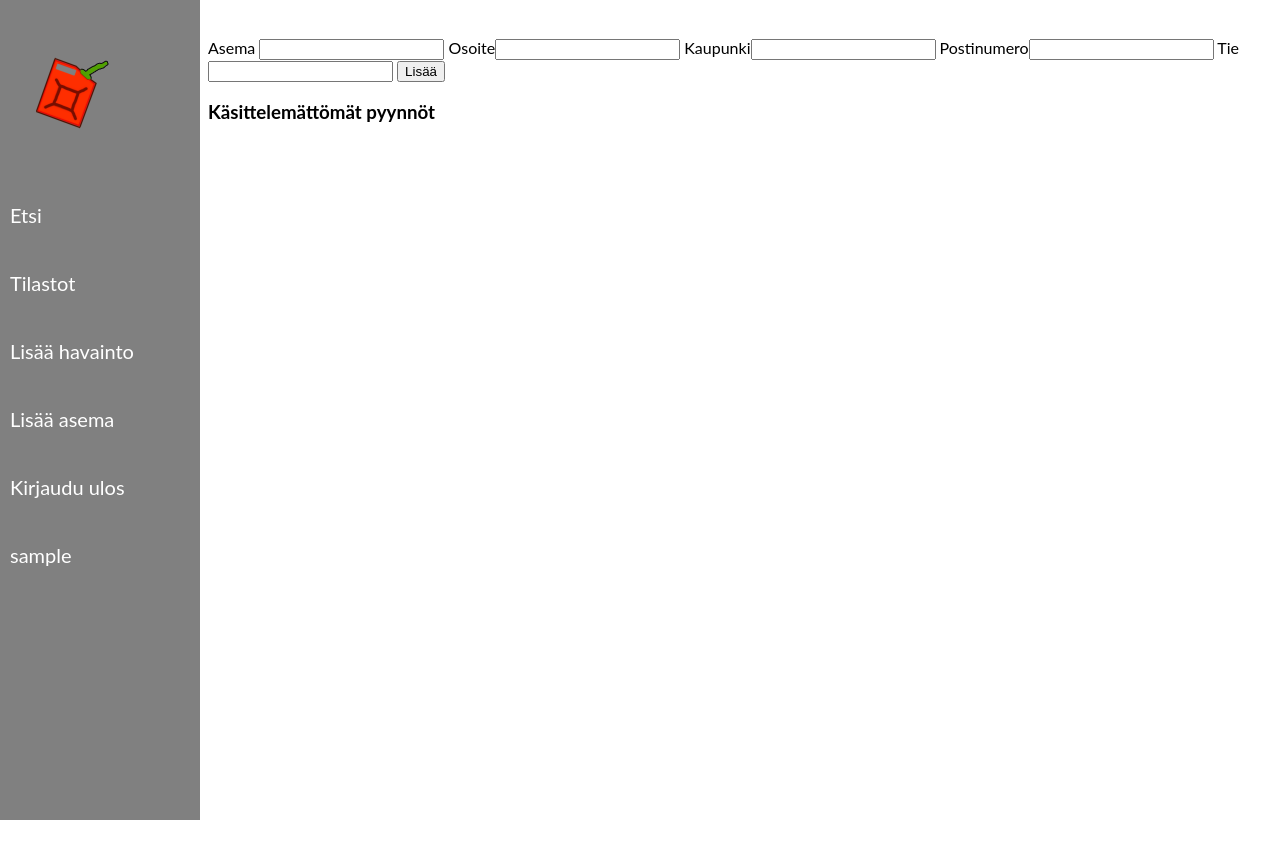
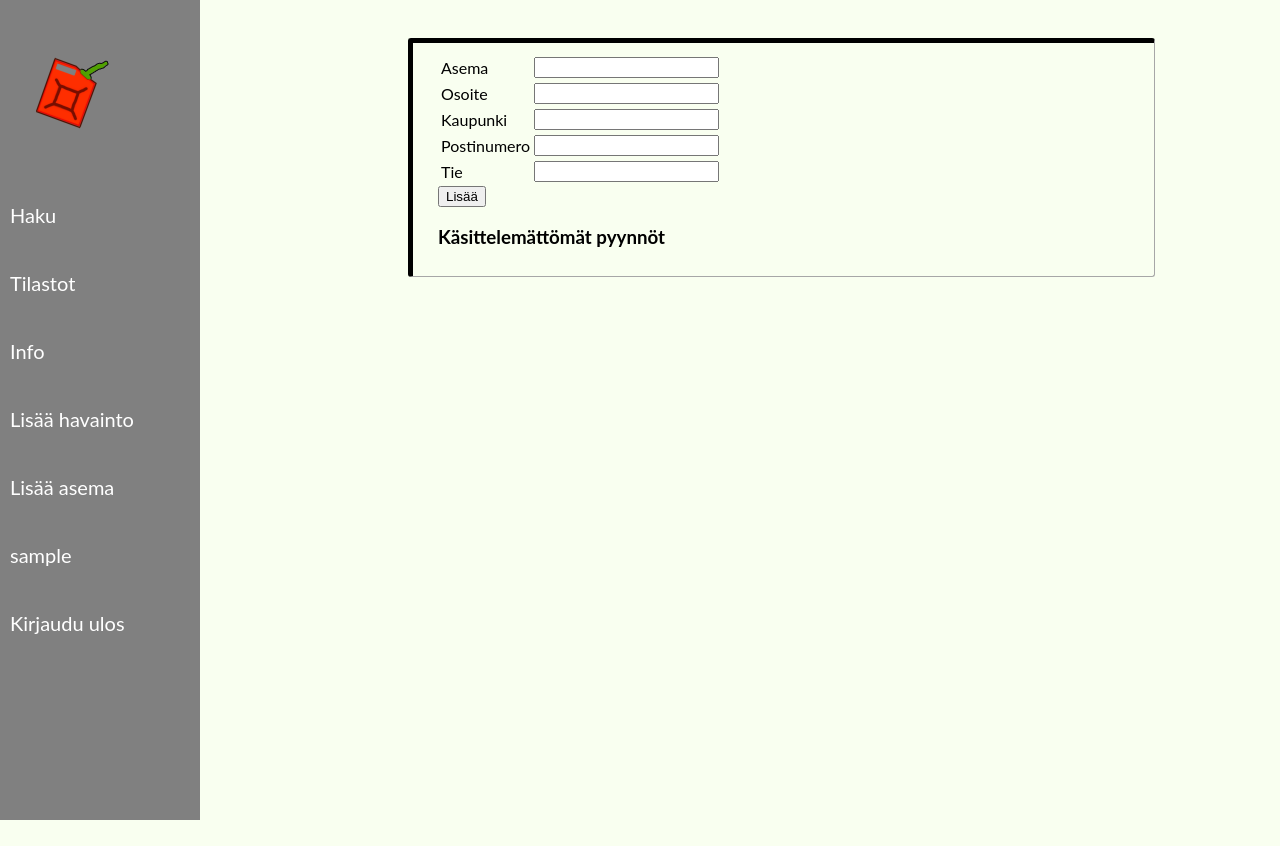
Before and after one commit to aapohu/tsoha-hintaseuranta, a Flask app: template templates/newstation.html in a window 1280 px wide. Run offline with Flask 2, Linux system fonts and the light colour scheme; the template is opened without the code that fills it, so the values that code supplies are empty; the visitor is signed in with stand-in values (Sample User, id 1); some libraries are stand-ins or nearby versions.

Commit message:
visual updates

```diff
--- a/queries.py
+++ b/queries.py
@@ -60,7 +60,7 @@ get_avg_daily = "SELECT ROUND(AVG(NULLIF(type1_price, 0.0))::numeric,3) AS type1
                         date_trunc('day', time) AS date \
                         FROM prices WHERE visible = TRUE \
                         GROUP BY date_trunc('day', time) \
-                        ORDER BY date\
+                        ORDER BY date ASC\
                         LIMIT 30;"
 
 get_avg_monthly = "SELECT ROUND(AVG(NULLIF(type1_price, 0.0))::numeric,3) AS type1_avg, \
@@ -83,7 +83,7 @@ get_user_id = "SELECT id FROM users WHERE username =:username;"
 
 is_banned = "SELECT visible FROM users WHERE username =:username;"
 
-get_user_info = "SELECT id, username, visible, (SELECT COUNT(*) FROM prices WHERE user_id = :id) AS pricecount, (SELECT COUNT(*) FROM chat WHERE sender_id = :id) AS chatcount FROM users WHERE id = :id;"
+get_user_info = "SELECT id, username, visible, (SELECT COUNT(*) FROM prices WHERE user_id = :id) AS pricecount, (SELECT COUNT(*) FROM chat WHERE sender_id = :id) AS chatcount, joindate FROM users WHERE id = :id;"
 
 get_password = "SELECT password FROM users WHERE username =:username;"
 
--- a/schema.sql
+++ b/schema.sql
@@ -30,7 +30,7 @@ INSERT INTO stations (station_name,addr, city, postnr, road, operational, visibl
 
 INSERT INTO prices (station_id,user_id,time,type1_price,type2_price,type3_price) VALUES (1,1,NOW(),1.619,1.728,1.489);
 
-INSERT INTO prices (station_id, user_id, time, visible, type1_price, type2_price, type3_price, type4_price) VALUES (1,1, TIMESTAMP '2021-7-10 23:27:00', TRUE, 1.649, 0.0, 0.0, 0.0);
+INSERT INTO prices (station_id, user_id, time, visible, type1_price, type2_price, type3_price, type4_price) VALUES (1,1, TIMESTAMP '2021-7-10 23:27:00', TRUE, 1.649, 1.734, 1.473.0, 0.0);
 
 INSERT INTO prices (station_id, user_id, time, visible, type1_price, type2_price, type3_price, type4_price) VALUES (1,1, TIMESTAMP '2021-7-10 23:27:00', TRUE, 1.598, 0.0, 0.0, 0.0);
 
--- a/static/style.css
+++ b/static/style.css
@@ -2,7 +2,13 @@
 body {
     font-family: "Lato", sans-serif;
     font-size: 20;
+    background-color: #f9fff0;
   }
+
+.table{
+    border-top: 5px solid black;
+    border-left: 5px solid black;
+}
 
 table.table1, table.table1 tr, table.table1 th, table.table1 td{
     border:1px solid black;
@@ -94,7 +103,31 @@ table.sortable thead {
     height:100vh;
 }
 
+.text-content {
+    width: 70vw;
+    text-align: left;
+    margin: 0 auto;
+    width: 80%;
+    padding: 10px 25px;
+    border: 1px solid #A7A7A7;
+    margin: 0 0 1px 0;
+    border-radius: 3px;
+    border-top: 5px solid black;
+    border-left: 5px solid black;
+
+}
+
+.text-content a{
+    text-decoration: none;
+}
+.text-content a:hover{
+    color: blue;
+}
+
 .contentacc {
+    text-align: center;
+    margin: 0 auto;
+    width: 80%;
     padding: 10px 25px;
     border: 1px solid #A7A7A7;
     margin: 0 0 1px 0;
--- a/templates/layout.html
+++ b/templates/layout.html
@@ -10,7 +10,7 @@
     <!-- jquery and datatables for sortable tables -->
     <script type="text/javascript" src="https://code.jquery.com/jquery-3.6.0.min.js"></script>
     <script type="text/javascript" src="https://cdn.datatables.net/1.11.3/js/jquery.dataTables.min.js"></script>
-
+    <script type="text/javascript" src="//cdn.datatables.net/plug-ins/1.10.11/sorting/date-eu.js"></script>
 
     <script type="text/javascript" src = "https://cdn.jsdelivr.net/npm/chart.js@3.5.1/dist/chart.min.js"></script>
     <link rel="shortcut icon" href="/static/favicon.ico">
@@ -22,15 +22,16 @@
 
 <div class = "sidebar">
     <a href="/"><img src="/static/icon2.png" height="75px"></a><br>
-    <a href="/search">Etsi</a><br>
+    <a href="/search">Haku</a><br>
     <a href="/stats">Tilastot</a><br>
+    <a href="/info">Info</a> <br>
     {% if session.username %}
     <a href="/newprice">Lisää havainto</a><br>
     <a href="/newstation">Lisää asema</a><br>
+    <a href="/user/{{session.user_id}}"> {{ session.username }} </a><br>
     <a href="/logout">Kirjaudu ulos</a> <br>
-    <a href="/user/{{session.user_id}}"> {{ session.username }} </a><br>
     {% else %}
-    <a href="/newuser">Rekisteröidy</a> <br>
+    <a href="/register">Rekisteröidy</a> <br>
     {% endif%}
 </div>
 
--- a/templates/newstation.html
+++ b/templates/newstation.html
@@ -3,15 +3,54 @@
 {% block title %}Lisää asema{% endblock %}
 
 {% block content %}
+<div class="content">
+    <div class="text-content">
 
 {% if session.role == "admin" %}
 
 <form action="/newstation" method="POST">
-    Asema <input type="text" name="station_name" required>
-    Osoite<input type="text" name="address" required>
-    Kaupunki<input type="text" name="city" required>
-    Postinumero<input type="text" name="postnr" required>
-    Tie<input type="text" name="road" required>
+    <table>
+        <tr>
+            <td>
+                Asema
+            </td>
+            <td>
+                <input type="text" name="station_name" required><br>
+            </td>
+        </tr>
+        <tr>
+            <td>
+                Osoite
+            </td>
+            <td>
+                <input type="text" name="address" required><br>
+            </td>
+        </tr>
+        <tr>
+            <td>
+                Kaupunki
+            </td>
+            <td>
+                <input type="text" name="city" required><br>
+            </td>
+        </tr>
+        <tr>
+            <td>
+                Postinumero
+            </td>
+            <td>
+                <input type="text" name="postnr" required><br>
+            </td>
+        </tr>
+        <tr>
+            <td>
+                Tie
+            </td>
+            <td>
+                <input type="text" name="road" required><br>
+            </td>
+        </tr>
+    </table>
         <input type="hidden" name="action" value="admin_add">
     <input type="hidden" name="csrf_token" value="{{ session.csrf_token }}">
     <input type="submit" value="Lisää">
@@ -22,7 +61,7 @@
     <p>Ylläpitäjä lisää aseman kunhan kerkeää.</p>
     <textarea cols="50" rows="3" name="message" required></textarea>
     <input type="hidden" name="action" value="user_add">
-    <input type="hidden" name="csrf_token" value="{{ session.csrf_token }}">
+    <input type="hidden" name="csrf_token" value="{{ session.csrf_token }}"><br>
     <input type="submit" value="Lähetä">
 </form>
 {% endif %}
@@ -47,4 +86,6 @@
 
 
 
+</div>
+</div>
 {% endblock %}
--- a/templates/price.html
+++ b/templates/price.html
@@ -1,6 +1,8 @@
 {% extends "layout.html" %}
 {% block title %}Havainto #{{ info.id}}{% endblock %}
 {% block content%}
+<div class="content">
+  <div class="text-content">
 
 <p>Asema: <a href="/station/{{info.station_id}}">{{info.station}}</a></p>
 <p>Ilmoittaja: <a href="/user/{{info.user_id}}">{{info.username}}</a></p>
@@ -33,4 +35,7 @@
 </form>
 {% endif %}
 {% endif %}
+
+</div>
+</div>
 {% endblock %}
--- a/templates/station.html
+++ b/templates/station.html
@@ -1,6 +1,8 @@
 {% extends "layout.html" %}
 {% block title %}{{ station.station_name}}{% endblock %}
 {% block content%}
+<div class="content">
+  <div class="text-content">
 
     <h2>{{ station.station_name }}</h2>
     <p>Osoite: {{ station.addr }}, {{ station.postnr }}, {{ station.city }}</p>
@@ -41,4 +43,6 @@
   <input type="submit" value="SULJE ASEMA">
 </form>
 {% endif %}
+</div>
+</div>
 {% endblock %}
```
Also changed, not shown: other parts of static/style.css (+26 -14 lines), routes.py (+25 -25 lines), templates/error.html (+11 -2 lines), templates/index.html (+6 -4 lines), templates/newprice.html (+11 -2 lines), templates/register.html (added, +24 -0 lines), templates/registration.html (deleted, +0 -15 lines), templates/search.html (+28 -14 lines), templates/stats.html (+127 -9 lines), templates/user.html (+7 -1 lines). Lines whose indentation alone changed are shown as unchanged.
